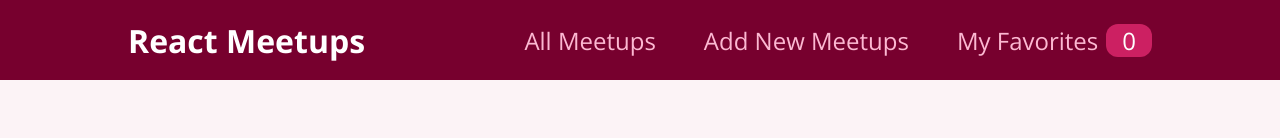
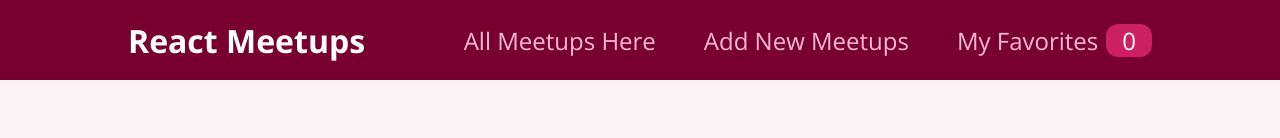
Before and after one commit to hridayanp/react-meetup, a React (Create React App) app: page /new-meetup in a window 1280 px wide. Shown: the top 138 px of the page. Built offline with nearby package versions, Linux system fonts and the light colour scheme.

Commit message:
Made Demo changes

```diff
--- a/src/components/layout/MainNavigation.js
+++ b/src/components/layout/MainNavigation.js
@@ -11,7 +11,7 @@ function MainNavigation(){
             <nav>
                 <ul>
                     <li>
-                        <Link to='/'>All Meetups</Link>
+                        <Link to='/'>All Meetups Here</Link>
                     </li>
                     <li>
                         <Link to='/new-meetup'>Add New Meetups</Link>
```
